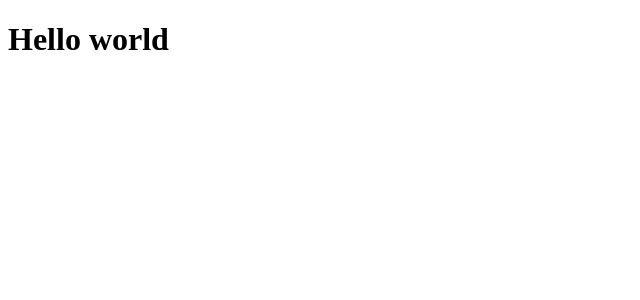
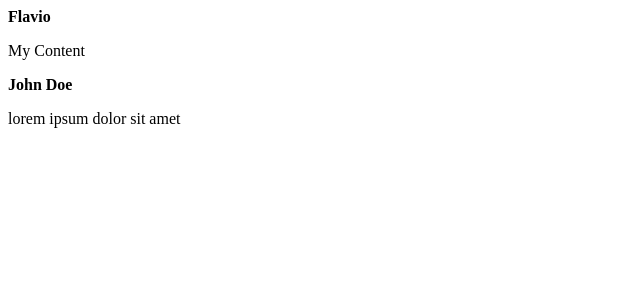
Before and after one commit to FlavioPals/01-fundamentos-reactjs, a React (Vite) app: page / in a window 1280 px wide. Shown: the top 300 px of the page, without its empty margins (0-640 px from the left). Built offline with nearby package versions, Linux system fonts and the light colour scheme.

Commit message:
Propriedades

```diff
--- a/src/App.jsx
+++ b/src/App.jsx
@@ -1,8 +1,11 @@
+import Post from "./post"
 
 function App() {
-
   return (
-   <h1>Hello world</h1>
+    <div>
+      <Post authror="Flavio" content="My Content" />
+      <Post authror="John Doe" content="lorem ipsum dolor sit amet" />
+    </div>
   )
 }
 
--- /dev/null
+++ b/src/post.jsx
@@ -0,0 +1,11 @@
+function Post(props) {
+    console.log(props)
+    return (
+        <div>
+        <strong>{props.authror}</strong>
+        <p>{props.content}</p>
+        </div>
+    )
+}
+
+export default Post
```
